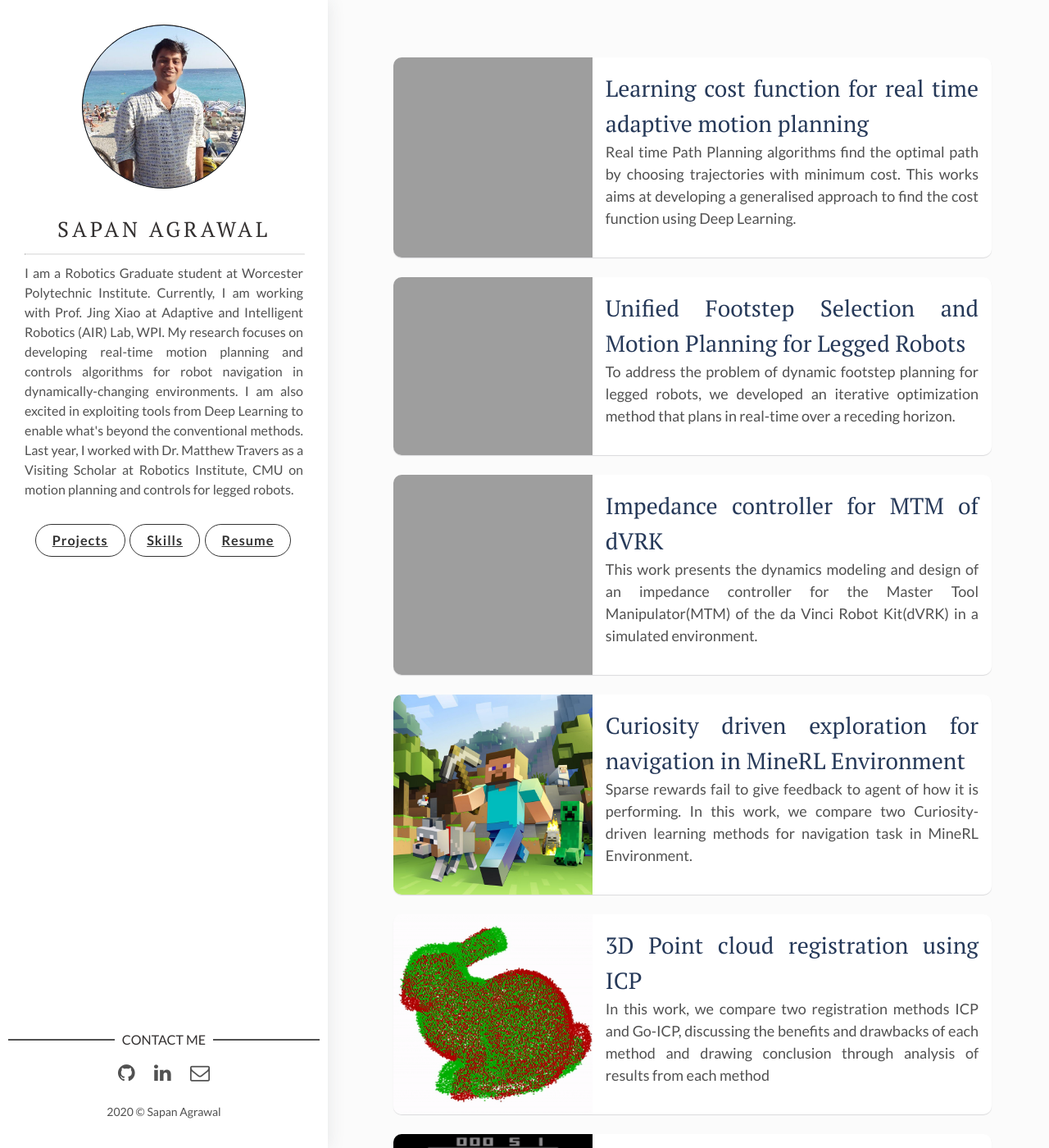
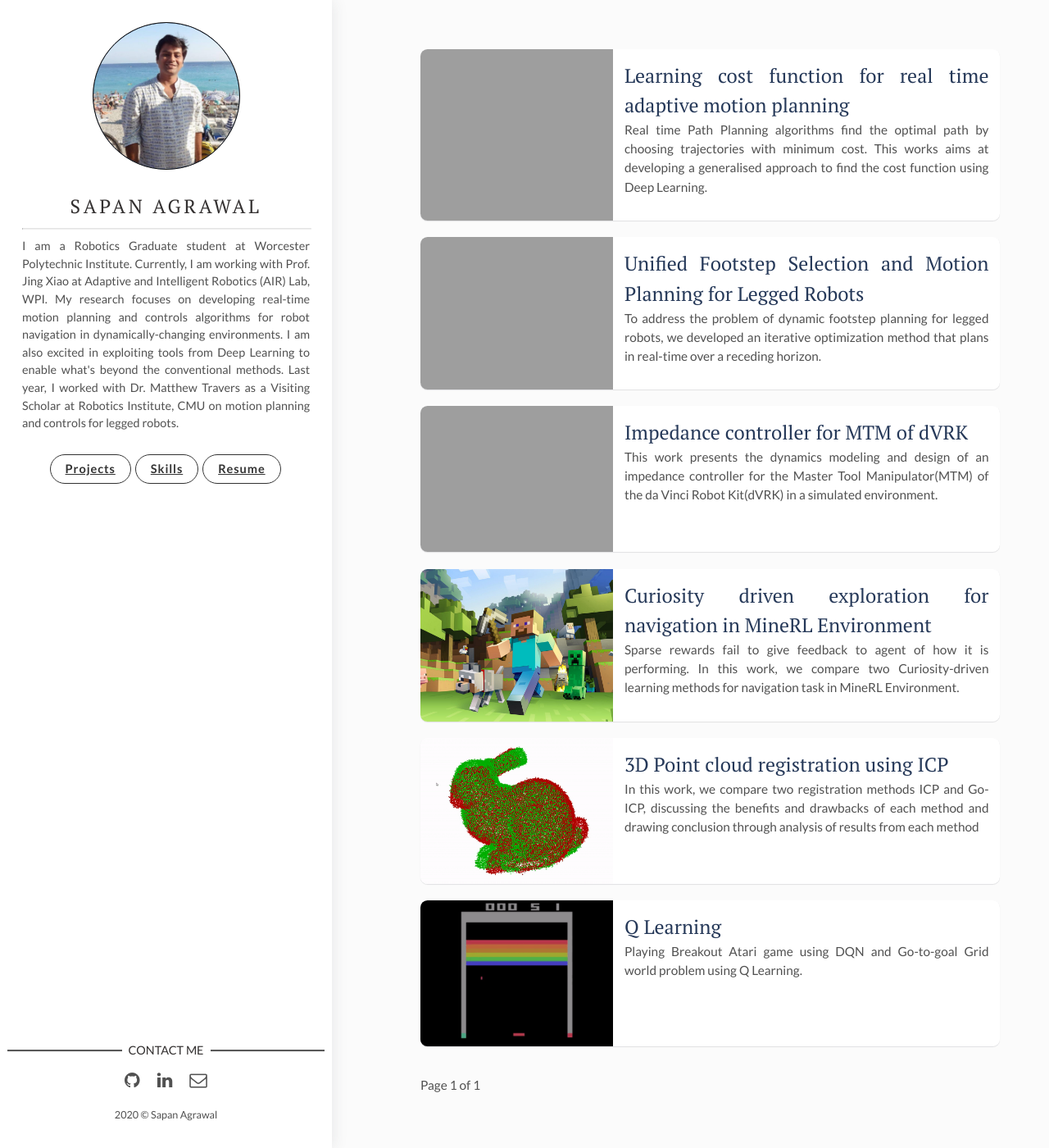
Before and after one commit to sapan-ostic/sapan-ostic.github.io, a Jekyll site: the page built from index.html, in a window 1280 px wide and 1400 px high. Shown: the whole window at 82% size. Built offline with Jekyll 4.4.1, drawn with Linux system fonts in a browser that asks for light colours; the list of posts is cut into pages by our own code.

Commit message:
general commit

```diff
--- a/assets/css/main.css
+++ b/assets/css/main.css
@@ -888,6 +888,7 @@ table tfoot td {
 .wrapper {
   max-width: 1500px;
   position: relative;
+  zoom: 90%;
 }
 
 .post, .article-page {
@@ -932,7 +933,7 @@ table tfoot td {
   top: 0;
   left: 0;
   bottom: 0;
-  width: 400px;
+  width: 450px;
   height: 100%;
   padding: 20px 10px;
   background-color: #ffffff;
@@ -1176,8 +1177,9 @@ pre.highlight code,
 }
 
 .content-box {
+  zoom: 95%;
   padding: 70px;
-  padding-left: 480px;
+  padding-left: 600px;
   display: -webkit-box;
   display: -webkit-flex;
   display: -ms-flexbox;
```
